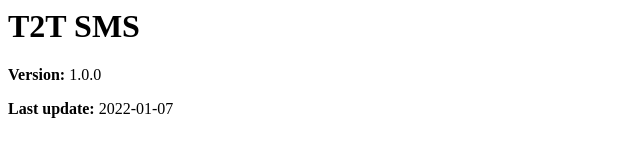
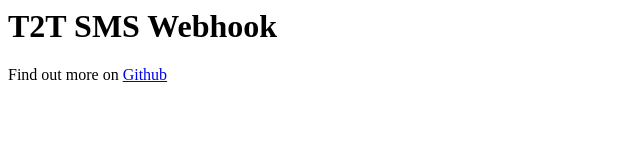
Before and after one commit to pablokbg/T2T-SMS, a plain HTML site: page static/index.html in a window 1280 px wide. Shown: the whole page, without its empty margins (0-640 px from the left). Drawn offline with Linux system fonts and the light colour scheme.

Commit message:
Update index.html

```diff
--- a/static/index.html
+++ b/static/index.html
@@ -1,3 +1,2 @@
-<h1>T2T SMS</h1>
-<b>Version:</b> 1.0.0</p>
-<b>Last update:</b> 2022-01-07</p>
+<h1>T2T SMS Webhook</h1>
+<p>Find out more on <a href="https://github.com/pablokbg/T2T-SMS">Github</a></p>
```
